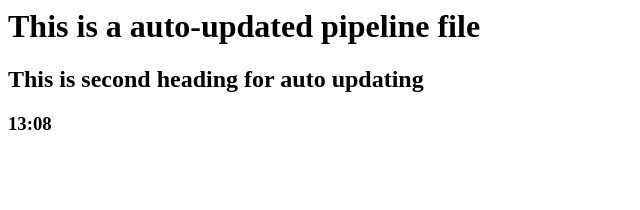
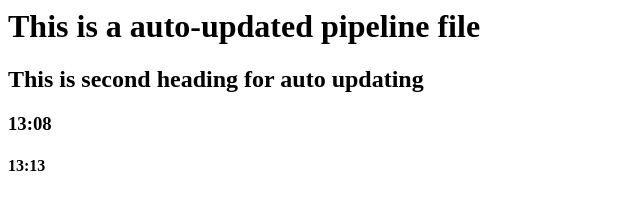
Before and after one commit to Rocinate-droid/New_Git_Repo, a plain HTML site: page index.html in a window 1280 px wide. Shown: the full height of the page, 0-640 px from the left. Drawn offline with Linux system fonts and the light colour scheme.

Commit message:
Update index.html

```diff
--- a/index.html
+++ b/index.html
@@ -2,4 +2,5 @@
 	<h1>This is a auto-updated pipeline file</h1>
 	<h2>This is second heading for auto updating</h2>
 	<h3>13:08</h3>
+	<h4>13:13</h4>
 </html>
```
